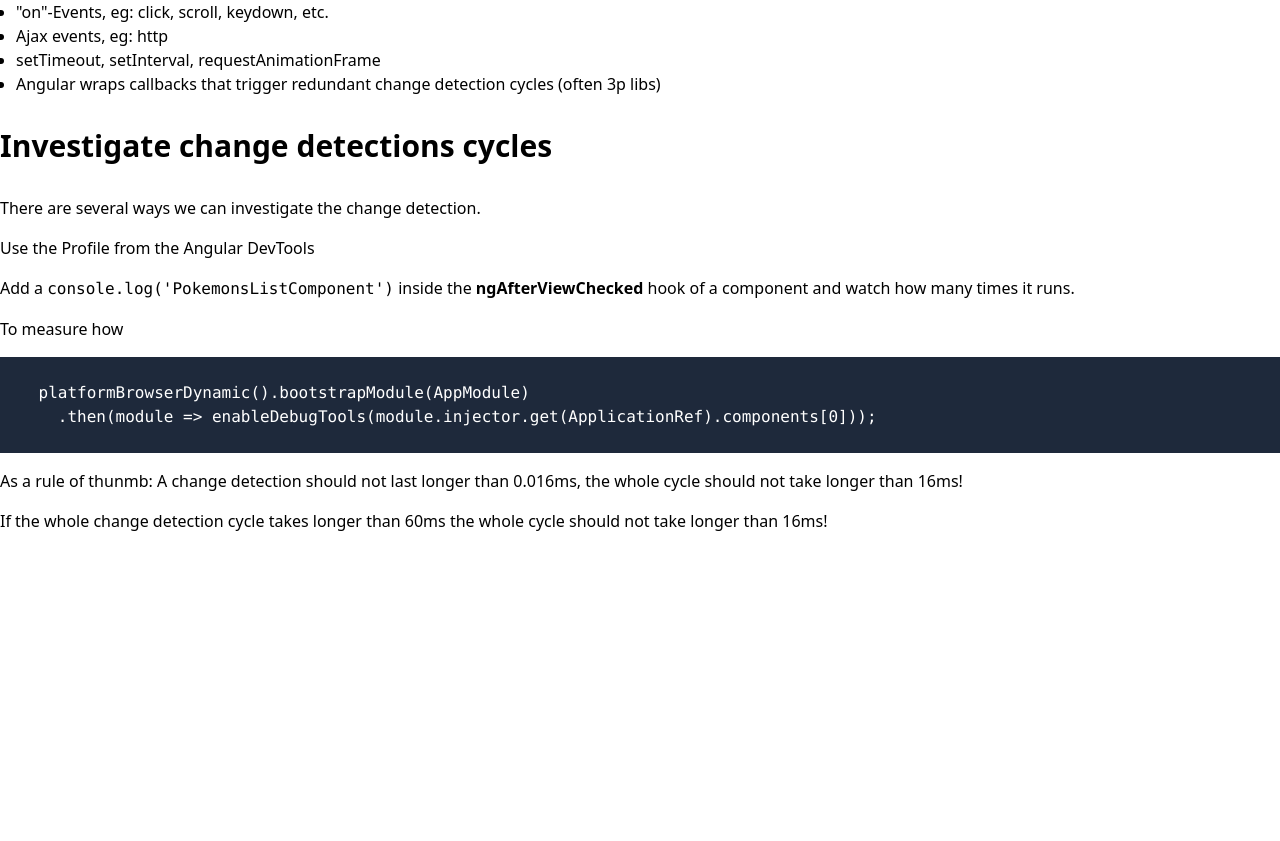
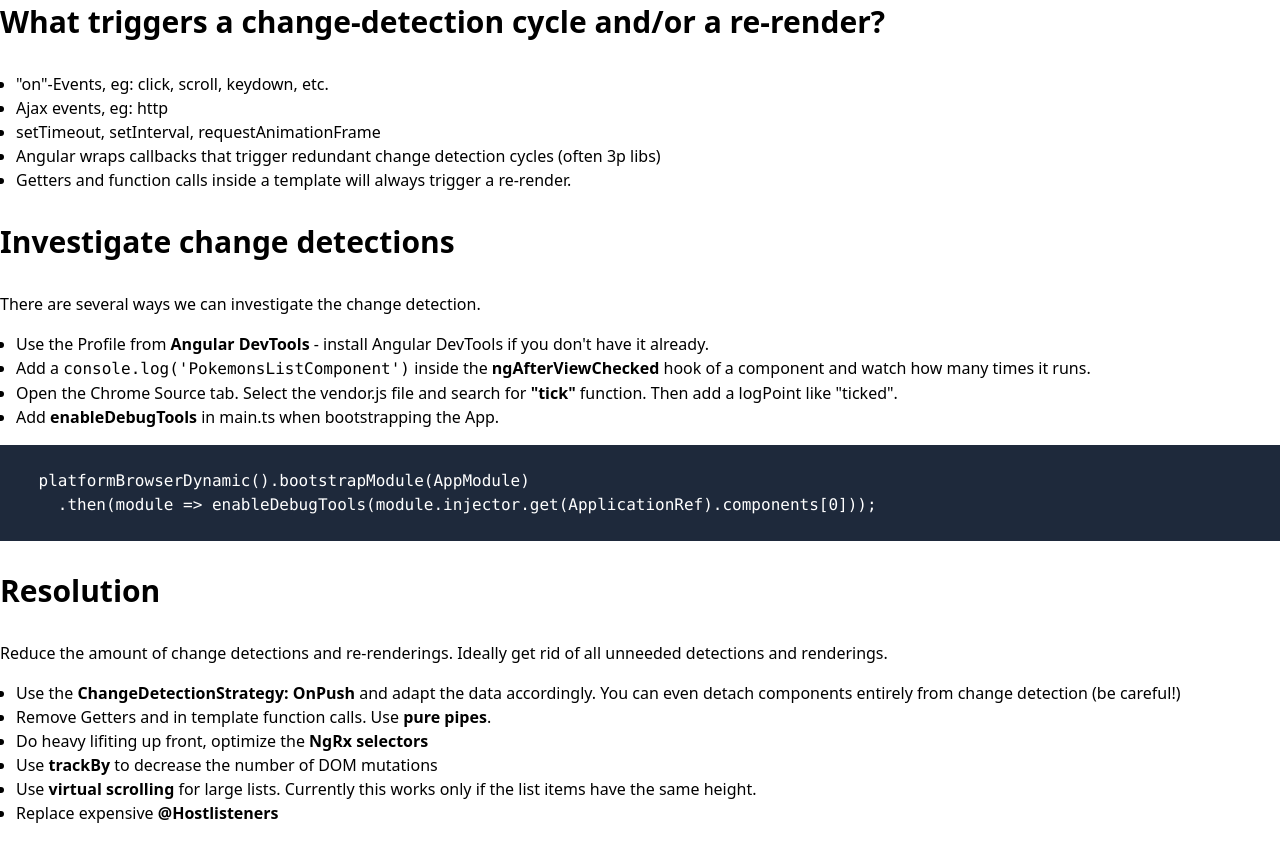
Before and after one commit to neno/ng-performance-workshop, an Angular app: page /docs/chapters/change-detection in a window 1280 px wide. Shown: the part 340-1181 px from the top of the page. Before the commit the page ends 889 px from the top, so only its background shows below. Built offline with nearby package versions, Linux system fonts and the light colour scheme.

Commit message:
Write chage detection docs

```diff
--- a/src/app/docs/chapters/change-detection/change-detection.component.html
+++ b/src/app/docs/chapters/change-detection/change-detection.component.html
@@ -1,14 +1,20 @@
 <h1>Change Detection and Re-rendering</h1>
 
 <p>
-  Change detection makes data binding in Angular just work.<br />
+  Change detection makes data binding in Angular just work. That's great!<br />
   By traversing the whole component tree top to bottom of your app it detects
   changes, triggers a re-render if needed and marks unused elements for garbage
   collection.<br />
+  Usually change detection takes only a fraction of milliseconds per component
+  instance. But if you have thousands of instances then there will not be enough
+  time for re-renderings at 60 fps.<br />
+  If you then have like expensive calculatons - maybe even in a loop - Angular
+  will start to skip frames. The application will then start to feel laggy.
   Ideally a change detection only gets executed if really something changed.
+  That is where we sometimes need to help Angular.
 </p>
 
-<h2>What triggers a change-detection cycle?</h2>
+<h2>What triggers a change-detection cycle and/or a re-render?</h2>
 
 <ul class="list-disc m-4">
   <li>"on"-Events, eg: click, scroll, keydown, etc.</li>
@@ -18,19 +24,35 @@
     Angular wraps callbacks that trigger redundant change detection cycles
     (often 3p libs)
   </li>
+  <li>
+    Getters and function calls inside a template will always trigger a
+    re-render.
+  </li>
 </ul>
 
-<h2>Investigate change detections cycles</h2>
+<h2>Investigate change detections</h2>
 
 <p>There are several ways we can investigate the change detection.</p>
-<p>Use the Profile from the Angular DevTools</p>
 
-<p>
-  Add a <code>console.log('PokemonsListComponent')</code> inside the
-  <strong>ngAfterViewChecked</strong> hook of a component and watch how many times it runs.
-</p>
+<ul class="list-disc m-4">
+  <li>
+    Use the Profile from <strong>Angular DevTools</strong> - install Angular
+    DevTools if you don't have it already.
+  </li>
+  <li>
+    Add a <code>console.log('PokemonsListComponent')</code> inside the
+    <strong>ngAfterViewChecked</strong> hook of a component and watch how many
+    times it runs.
+  </li>
+  <li>
+    Open the Chrome Source tab. Select the vendor.js file and search for
+    <strong>"tick"</strong> function. Then add a logPoint like "ticked".
+  </li>
+  <li>
+    Add <strong>enableDebugTools</strong> in main.ts when bootstrapping the App.
+  </li>
+</ul>
 
-<p>To measure how</p>
 <pre class="bg-slate-800 text-white">
   <code>
     platformBrowserDynamic().bootstrapModule(AppModule)
@@ -38,11 +60,30 @@
   </code>
 </pre>
 
+<h2>Resolution</h2>
+
 <p>
-  As a rule of thunmb: A change detection should not last longer than 0.016ms,
-  the whole cycle should not take longer than 16ms!
+  Reduce the amount of change detections and re-renderings. Ideally get rid of
+  all unneeded detections and renderings.
 </p>
-<p>
-  If the whole change detection cycle takes longer than 60ms the whole cycle
-  should not take longer than 16ms!
-</p>
+
+<ul class="list-disc m-4">
+  <li>
+    Use the <strong>ChangeDetectionStrategy: OnPush</strong> and adapt the data
+    accordingly. You can even detach components entirely from change detection
+    (be careful!)
+  </li>
+  <li>
+    Remove Getters and in template function calls. Use
+    <strong>pure pipes</strong>.
+  </li>
+  <li>
+    Do heavy lifiting up front, optimize the <strong>NgRx selectors</strong>
+  </li>
+  <li>Use <strong>trackBy</strong> to decrease the number of DOM mutations</li>
+  <li>
+    Use <strong>virtual scrolling</strong> for large lists. Currently this works
+    only if the list items have the same height.
+  </li>
+  <li>Replace expensive <strong>@Hostlisteners</strong></li>
+</ul>
--- a/src/app/pokemons/pokemons-list/pokemons-list.component.ts
+++ b/src/app/pokemons/pokemons-list/pokemons-list.component.ts
@@ -32,7 +32,7 @@ export class PokemonsListComponent implements OnInit, AfterViewChecked {
   }
 
   ngAfterViewChecked() {
-    // console.log('PokemonsListComponent');
+    console.log('PokemonsListComponent');
   }
 
   pokemonImageUrl(pokemon: Pokemon) {
```
